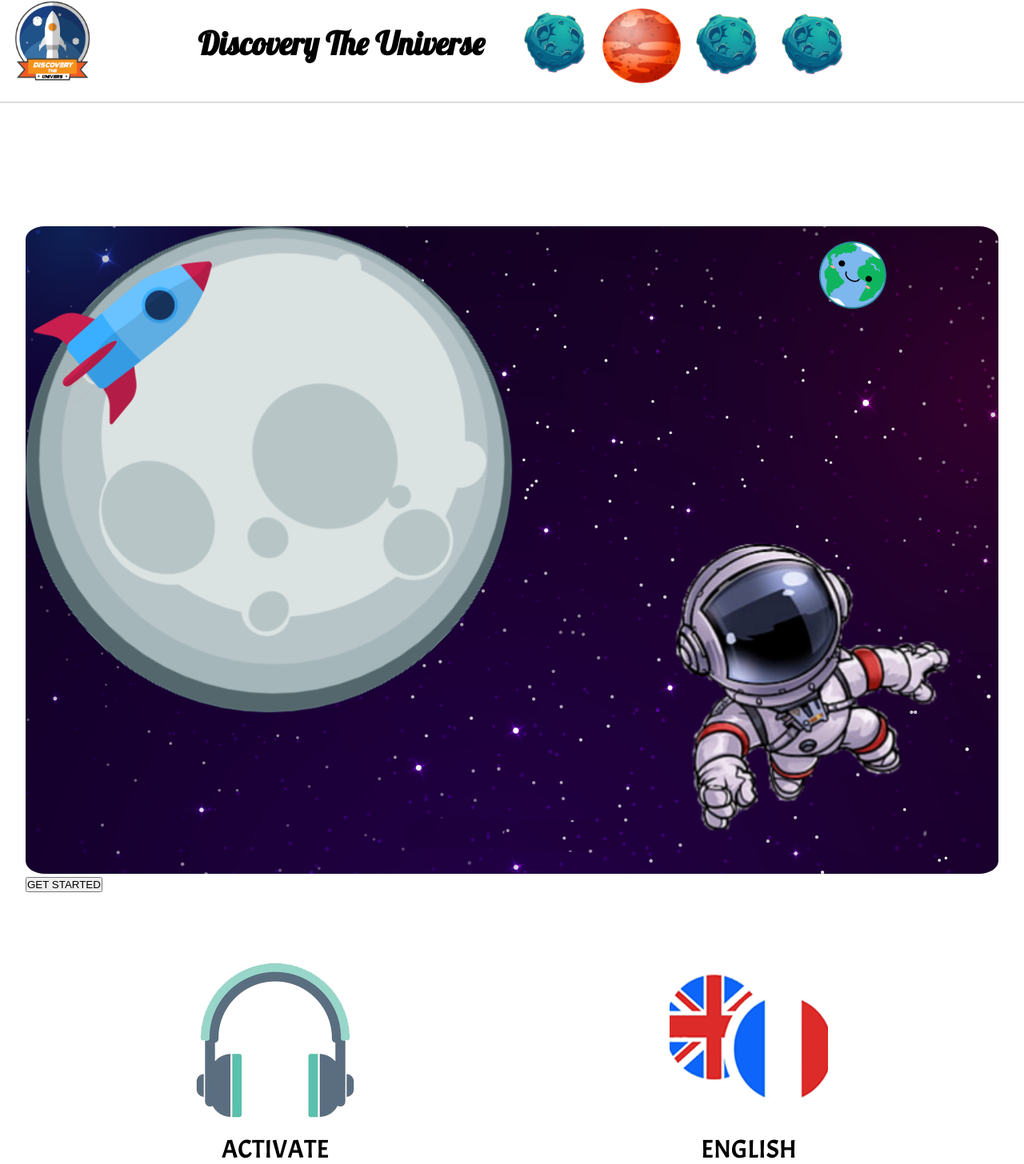
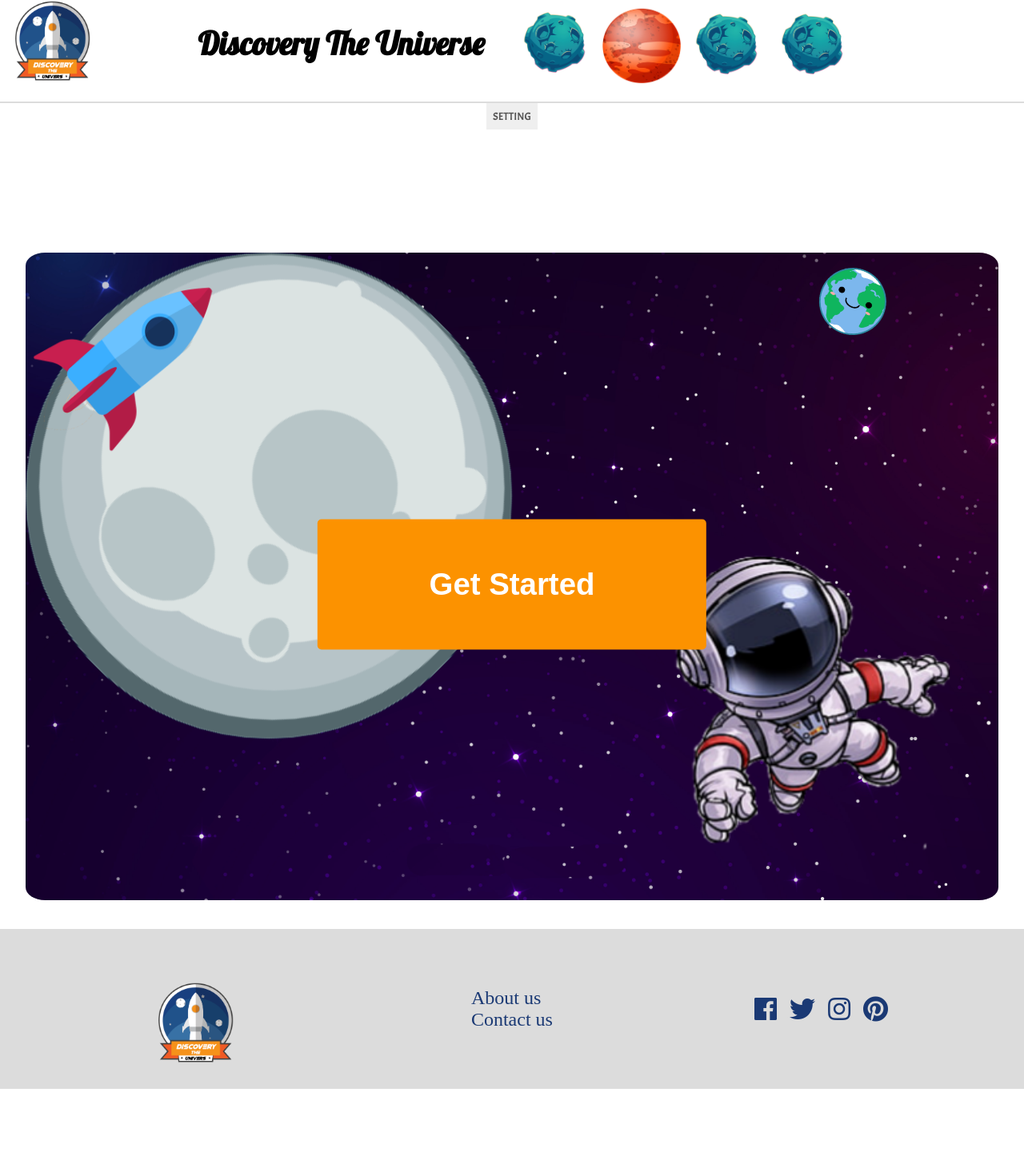
Before and after one commit to WildCodeSchool/laloupe-092019-projet2-team-rocket, a React (Create React App) app in the folder discover-the-universe/: page / in a window 1280 px wide. Shown: the part 18-1474 px from the top of the page at 80% size. After the commit the page ends 1380 px from the top, so only its background shows below. Built offline with nearby package versions, Linux system fonts and the light colour scheme.

Commit message:
modification homepage + button setting added

```diff
--- a/discover-the-universe/src/Components/HomePage/Footer/LienFooter/Lienfooter.css
+++ b/discover-the-universe/src/Components/HomePage/Footer/LienFooter/Lienfooter.css
@@ -48,7 +48,7 @@ li .fab{
         align-items: center;
         padding:0;
         justify-content: center;
-        height: 500px;
+        height: 350px;
     }
 
     .list{
--- a/discover-the-universe/src/Components/HomePage/Home.js
+++ b/discover-the-universe/src/Components/HomePage/Home.js
@@ -3,14 +3,45 @@ import LauncherPage from './LauncherPage/LauncherPage';
 import LauncherSettings from './LauncherSettings/LauncherSettings';
 import Footer from './Footer/Footer';
 import Nav from './Nav/NavBar';
+import './HomePage.css';
 
 class Home extends Component{
+    constructor(){
+        super();
+        this.state = {
+            btnSetting:false,
+            count:0
+        }
+    }
+
+    handleClickSetting = (event) => {
+        event.preventDefault();
+        if(this.state.count === 0){
+            this.setState({
+                btnSetting:true,
+                count:1
+            })
+        }else if(this.state.count === 1){
+            this.setState({
+                btnSetting:false,
+                count:0
+            })
+        }
+
+
+    }
+
     render(){
+        console.log(this.state);
         return(
             <div>
                 <Nav/>
+                <div className="div-setting">
+                    <button className="btn-setting" onClick={this.handleClickSetting}>SETTING</button>
+                </div>
+                    {this.state.btnSetting ? <LauncherSettings />:""}
+
                 <LauncherPage />
-                <LauncherSettings />
                 <Footer />
             </div>
         )
--- /dev/null
+++ b/discover-the-universe/src/Components/HomePage/HomePage.css
@@ -0,0 +1,13 @@
+@import url('https://fonts.googleapis.com/css?family=Acme&display=swap');
+
+.div-setting{
+    display:flex;
+    justify-content: center;
+}
+
+.btn-setting{
+    padding:0.5rem;
+    border:none;
+    color:rgb(85, 84, 84);
+    font-family: 'Acme', sans-serif;
+}
--- a/discover-the-universe/src/Components/HomePage/LauncherPage/LauncherButton/LauncherButton.css
+++ b/discover-the-universe/src/Components/HomePage/LauncherPage/LauncherButton/LauncherButton.css
@@ -52,6 +52,28 @@
     right: 0%;
     bottom: 10%;
     z-index: 200;
+}
+
+.launcher-btn{
+  position: absolute;
+  font-size: 5vw;
+  width:40%;
+  height:20%;
+  top: 85%;
+  left: 50%;
+  transform: translate(-50%, -220%);
+  -ms-transform: translate(-50%, -50%);
+  background-color:#FC9200;
+  color:  #fff;
+
+  font-weight: bold;
+  padding: 3%;
+
+  /*border: 5px white solid;*/
+  border:none;
+  cursor: pointer;
+  border-radius: 5px;
+  z-index: 999;
 }
 
 /* agrandissement concernant le titre*/
--- a/discover-the-universe/src/Components/HomePage/LauncherPage/LauncherButton/LauncherButton.jsx
+++ b/discover-the-universe/src/Components/HomePage/LauncherPage/LauncherButton/LauncherButton.jsx
@@ -28,10 +28,11 @@ class LauncherButton extends Component{
                 <img className="rocket moveRocket" src="/images/rocketNotFire.png" />
                 <img className="astronaute1 move" src="/images/astronaute.png" />
                 <img className="skyNight" src="/images/skyNight.jpg" />
-                <LinkButton className="btn-linkbutton" to='/ChoiceCharacter'>GET STARTED</LinkButton>
                 <div className="star comet">
                 {stars()}
+
                 </div>
+                <LinkButton className="launcher-btn" to='/ChoiceCharacter'>Get Started</LinkButton>
 
             </div>
 
--- a/discover-the-universe/src/Components/HomePage/LauncherSettings/ButtonAudio/ButtonAudio.css
+++ b/discover-the-universe/src/Components/HomePage/LauncherSettings/ButtonAudio/ButtonAudio.css
@@ -2,6 +2,10 @@
 
 .audio-img{
     object-fit: contain;
+}
+
+.audio-img{
+    width:50%;
 }
 
 .section-audio{
@@ -13,6 +17,7 @@
     flex-direction: column;
     align-items: center;
     padding:0.5rem;
+    color:rgb(85, 84, 84);
     font-family: 'Acme', sans-serif;
 }
 
@@ -32,11 +37,12 @@
 
 }
 
+.btn-radio{
+    font-size: 1rem;
+}
+
+
 @media screen and (max-width:500px){
-    .btn-radio{
-        font-size: 1rem;
-    }
-
 
     .audio-img{
         width:50%;
--- a/discover-the-universe/src/Components/HomePage/LauncherSettings/ButtonLanguage/ButtonLanguage.css
+++ b/discover-the-universe/src/Components/HomePage/LauncherSettings/ButtonLanguage/ButtonLanguage.css
@@ -2,6 +2,17 @@
     height:100%;
     object-fit: contain;
 }
+
+
+.language-img{
+    width:50%;
+}
+
+.btn-radio{
+    font-size: 1rem;
+    color:rgb(85, 84, 84);
+}
+
 
 .div-language-img{
     display:flex;
@@ -11,9 +22,6 @@
 }
 
 @media screen and (max-width:500px){
-    .btn-radio{
-        font-size: 1rem;
-    }
 
 
     .language-img{
--- a/discover-the-universe/src/Components/HomePage/LauncherSettings/ButtonLanguage/ButtonLanguage.jsx
+++ b/discover-the-universe/src/Components/HomePage/LauncherSettings/ButtonLanguage/ButtonLanguage.jsx
@@ -23,16 +23,16 @@ class ButtonLanguage extends Component {
                         </div>
 
                         <div className="radio-activate">
-                            <label className="activate btn-radio">{this.props.lang.language[0]}</label>
-                            <input onChange={() => this.onChangeLanguage(SET_ENGLISH)} type="radio" name="language" className="btn-language" defaultChecked />
+                            <label className="activate btn-radio">{this.props.lang.language[0]}<input onChange={() => this.onChangeLanguage(SET_ENGLISH)} type="radio" name="language" className="btn-language" defaultChecked /></label>
+
                             <span className="slider round"></span>
                         </div>
                     </div>
 
 
                     <div className="radio-desactivate">
-                        <label className="desactivate btn-radio">{this.props.lang.language[1]}</label>
-                        <input onChange={() => this.onChangeLanguage(SET_FRENCH)} type="radio" name="language" className="btn-language" />
+                        <label className="desactivate btn-radio">{this.props.lang.language[1]}<input onChange={() => this.onChangeLanguage(SET_FRENCH)} type="radio" name="language" className="btn-language" /></label>
+
                         <span className="slider round"></span>
                     </div>
 
```
